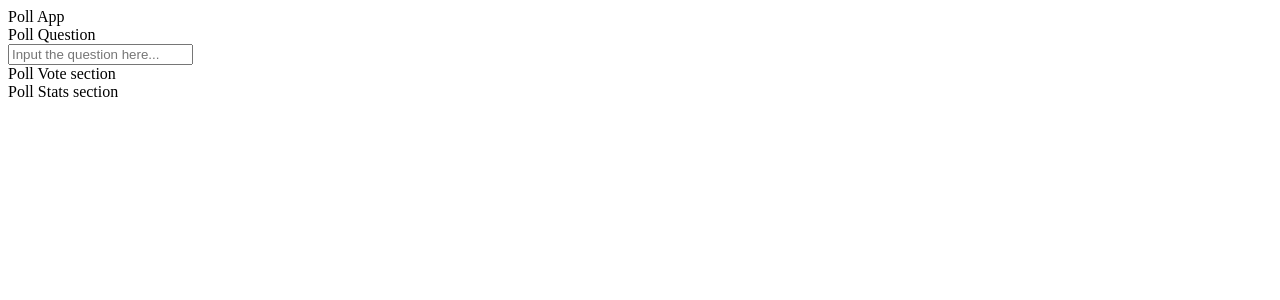
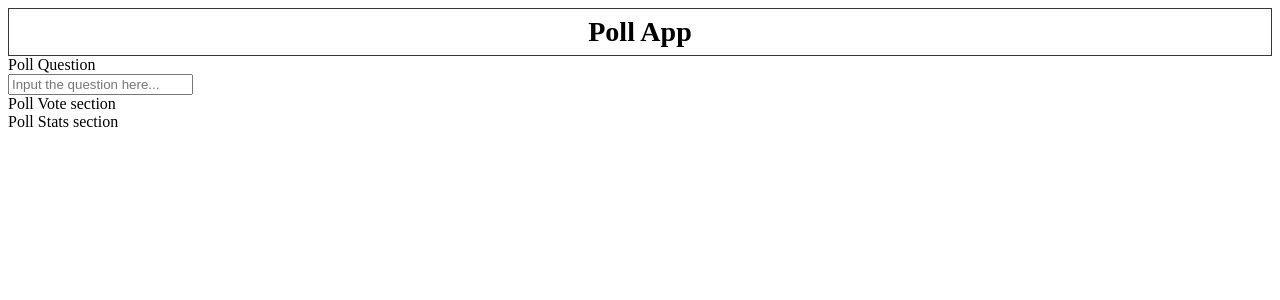
Before and after one commit to eusoikonomou/poll-app, a React app: page / in a window 1280 px wide. Shown: the top 300 px of the page. Built offline with nearby package versions, Linux system fonts and the light colour scheme.

Commit message:
Styles application header

```diff
--- /dev/null
+++ b/src/Components/AppHeader/AppHeader.scss
@@ -0,0 +1,7 @@
+.header {
+  font-size: 28px;
+  font-weight: 900;
+  padding: 7px 0;
+  border: 1px solid #363636;
+  text-align: center;
+}
```
Also changed, not shown: src/Components/AppHeader/AppHeader.jsx (+2 -5 lines).
